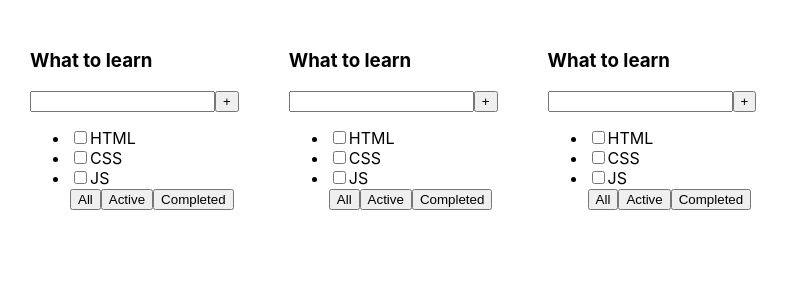
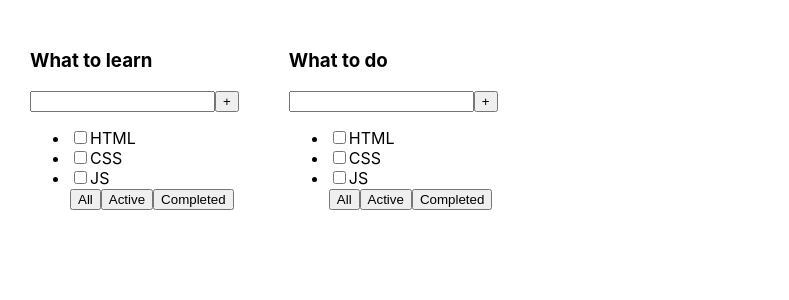
Before and after one commit to Annaptrvna/todolist-ts-dm, a React (Create React App) app: page / in a window 1280 px wide. Shown: the top 300 px of the page, without its empty margins (0-789 px from the left). Built offline with nearby package versions, Linux system fonts and the light colour scheme.

Commit message:
Add Todolist props title

```diff
--- a/src/App.tsx
+++ b/src/App.tsx
@@ -6,9 +6,8 @@
 
   return (
     <div className="App">
-      <Todolist/>
-      <Todolist/>
-      <Todolist/>
+      <Todolist title={"What to learn"}/>
+      <Todolist title={"What to do"}/>
     </div>
   );
 }
--- a/src/Todolist.tsx
+++ b/src/Todolist.tsx
@@ -1,9 +1,11 @@
 import React from "react";
 
-export const Todolist = () => {
-
+type TodolistPropsType = {
+    title: string
+}
+export const Todolist = (props:TodolistPropsType) => {
     return (<div>
-            <h3>What to learn</h3>
+            <h3>{props.title}</h3>
             <div>
                 <input/>
                 <button>+</button>
```
